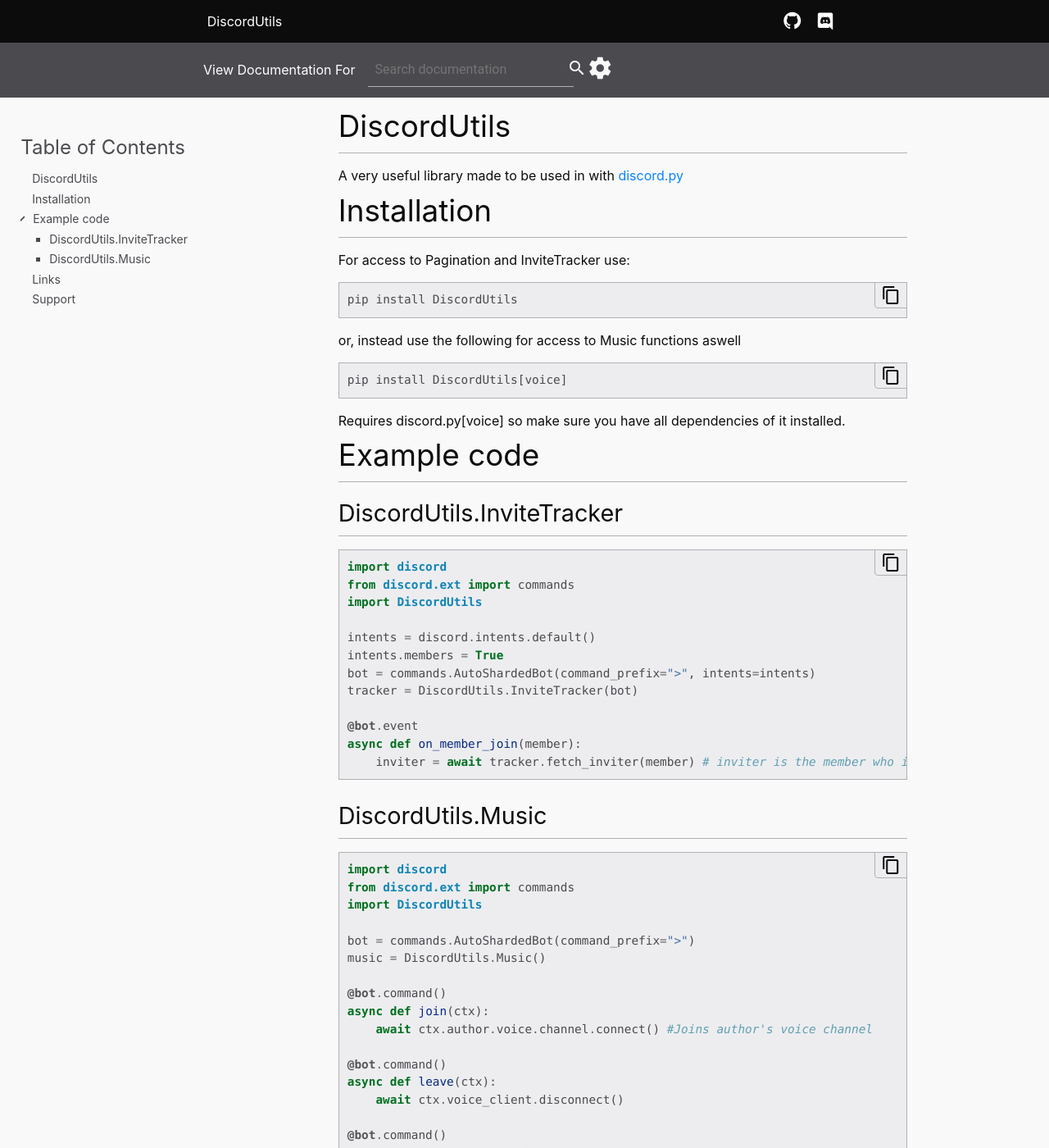
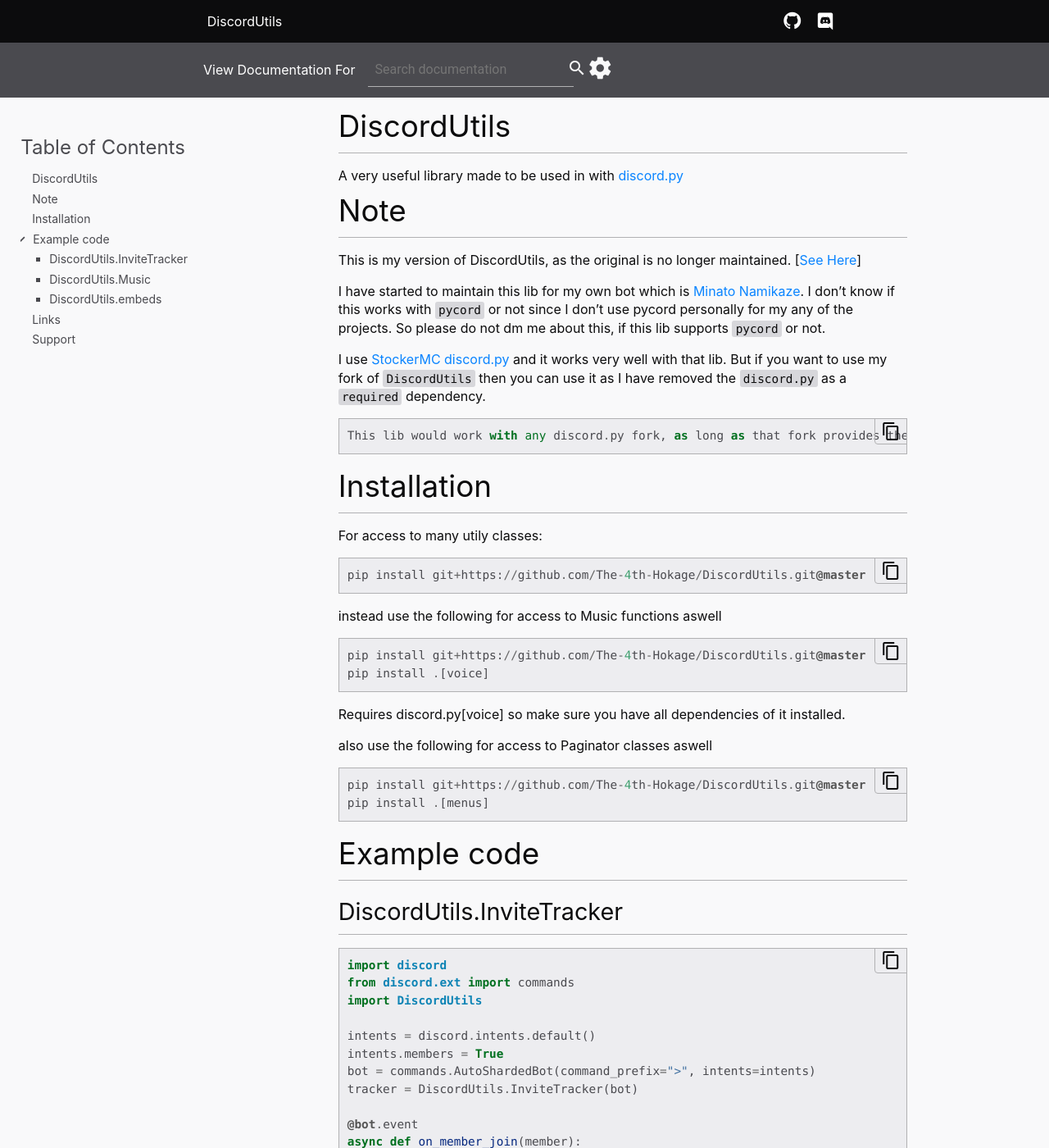
Before and after one commit to toxicrecker/DiscordUtils, a Sphinx documentation site: the page built from docs/index.rst, in a window 1280 px wide and 1400 px high. Shown: the whole window at 82% size. Built offline with Sphinx 7.4.7, drawn with Linux system fonts in a browser that asks for light colours; some of the changed text lies outside the part shown.

Commit message:
some updates

```diff
--- a/docs/index.rst
+++ b/docs/index.rst
@@ -4,23 +4,53 @@
 A very useful library made to be used in with
 `discord.py <https://pypi.org/project/discord.py/>`__
 
+Note
+====
+
+This is my version of DiscordUtils, as the original is no longer
+maintained. [`See
+Here <https://github.com/toxicrecker/DiscordUtils#readme>`__]
+
+I have started to maintain this lib for my own bot which is `Minato
+Namikaze <https://minato-namikaze.readthedocs.io/>`__. I don’t know if
+this works with ``pycord`` or not since I don’t use pycord personally
+for my any of the projects. So please do not dm me about this, if this
+lib supports ``pycord`` or not.
+
+I use `StockerMC discord.py <https://github.com/StockerMC/discord.py>`__
+and it works very well with that lib. But if you want to use my fork of
+``DiscordUtils`` then you can use it as I have removed the
+``discord.py`` as a ``required`` dependency.
+
+.. code::
+
+   This lib would work with any discord.py fork, as long as that fork provides the functions, classes and namespace that the original discord.py used to provide
+
 Installation
 ============
 
-For access to Pagination and InviteTracker use:
+For access to many utily classes:
 
 ::
 
-   pip install DiscordUtils
+   pip install git+https://github.com/The-4th-Hokage/DiscordUtils.git@master
 
-or, instead use the following for access to Music functions aswell
+instead use the following for access to Music functions aswell
 
 ::
 
-   pip install DiscordUtils[voice]
+   pip install git+https://github.com/The-4th-Hokage/DiscordUtils.git@master
+   pip install .[voice]
 
 Requires discord.py[voice] so make sure you have all dependencies of it
 installed.
+
+also use the following for access to Paginator classes aswell
+
+::
+
+   pip install git+https://github.com/The-4th-Hokage/DiscordUtils.git@master
+   pip install .[menus]
 
 Example code
 ============
@@ -135,20 +165,47 @@
        song = await player.remove_from_queue(int(index))
        await ctx.send(f"Removed {song.name} from queue")
 
+DiscordUtils.embeds
+~~~~~~~~~~~~~~~~~~~
+
+.. code:: python
+
+   import discord
+   from discord.ext import commands
+   import DiscordUtils import Embed, ErrorEmbed, SuccessEmbed, StarboardEmbed
+
+   bot = commands.AutoShardedBot(command_prefix=">")
+
+   @bot.command()
+   async def embed(ctx):
+       await ctx.send(embed=Embed(title="Embed",description="A embed with random colors"))
+
+   @bot.command()
+   async def error_emebed(ctx):
+       await ctx.send(embed=ErrorEmbed(title="Embed",description="Oh no an error happened"))
+
+   @bot.command()
+   async def success(ctx):
+       await ctx.send(embed=SuccessEmbed(title="Embed",description="Yaay! task executed successfully"))
+
+   @bot.command()
+   async def starboard(ctx):
+       await ctx.send(embed=StarboardEmbed(title="Embed",description="Warning given/ starboard embed"))
+
 For further information please read the docs
 
 Links
 =====
 
-`Documentation <https://docs.discordutils.gq>`__
+`Documentation <modules.html>`__
 
-`Github <https://github.discordutils.gq>`__
+`Github <https://github.com/The-4th-Hokage/DiscordUtils>`__
 
 Support
 =======
 
 **Please make sure that you are on the latest version
-of\ **\ `DiscordUtils <https://pypi.org/project/DiscordUtils>`__\ **\ and\ **\ `youtube_dl <https://pypi.org/project/youtube_dl>`__\ **\ before
+of DiscordUtils and youtube_dl before
 contacting for support**
 
-DM/PM ``toxic_recker#2795`` on Discord for support
+DM/PM ``HATSUNE MIKU#9955`` on Discord for support
```
Also changed, not shown: README.md (+7 -1 lines), 5 other files.
